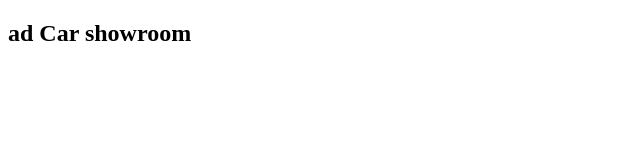
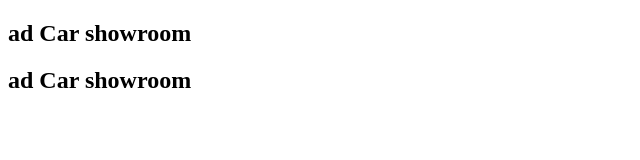
Before and after one commit to Aman-Farhan/Second-Class, a plain HTML site: page index.html in a window 1280 px wide. Shown: the whole page, without its empty margins (0-640 px from the left). Drawn offline with Linux system fonts and the light colour scheme.

Commit message:
third commit

```diff
--- a/index.html
+++ b/index.html
@@ -5,6 +5,7 @@
 	</head>
 	<body>
 		<h2> ad Car showroom</h2>
+		<h2> ad Car showroom</h2>
 		<p></p>
 	</body>
 </html>
```
